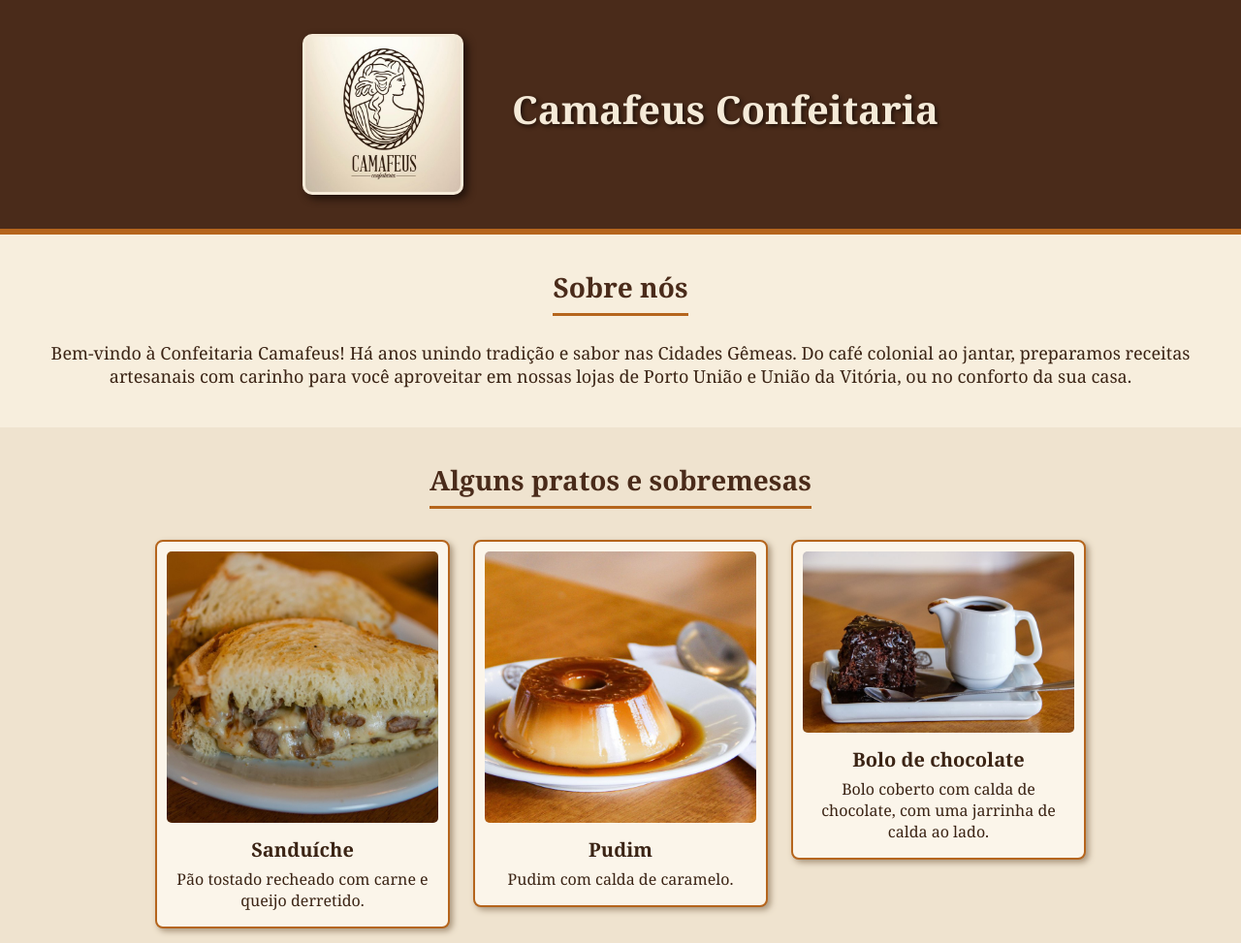
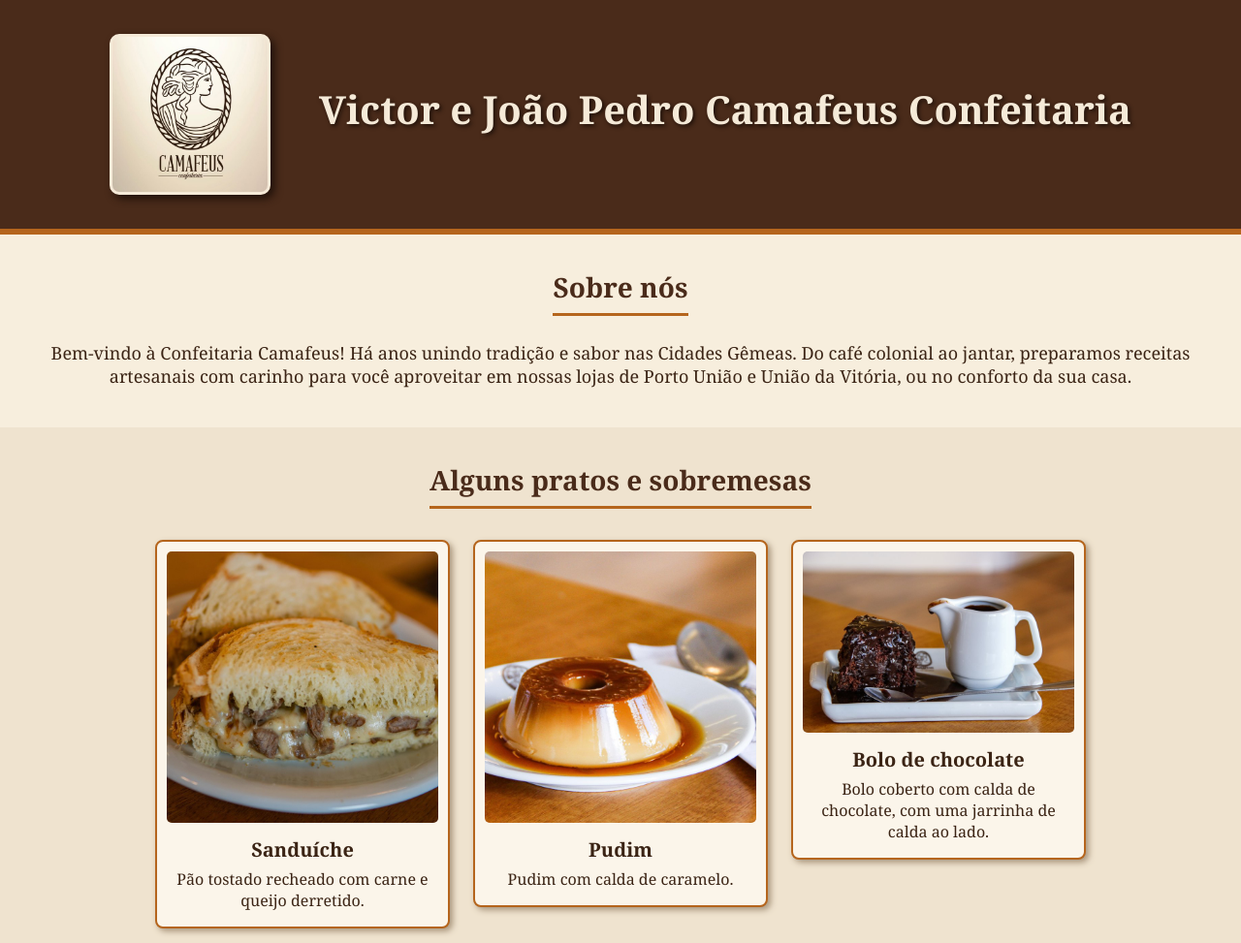
Before and after one commit to vctoralex/site-camafeus, a plain HTML site: page index.html in a window 1280 px wide. Shown: the top 973 px of the page at 97% size. Drawn offline with Linux system fonts and the light colour scheme.

Commit message:
Update site name in header section

```diff
--- a/index.html
+++ b/index.html
@@ -15,7 +15,8 @@
     <header class="topo">
         <section class="logo"></section>
         <section class="texto-topo">
-            <p class="nome-site">Camafeus Confeitaria</p>
+            <p class="nome-site">  Victor e João Pedro
+                Camafeus Confeitaria</p>
             <p class="slogan"></p>
         </section>
     </header>
```
